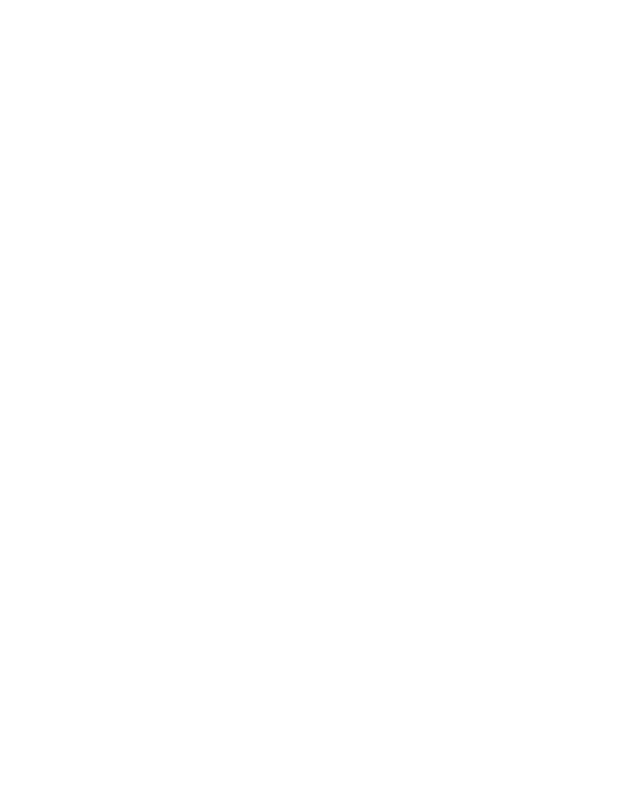
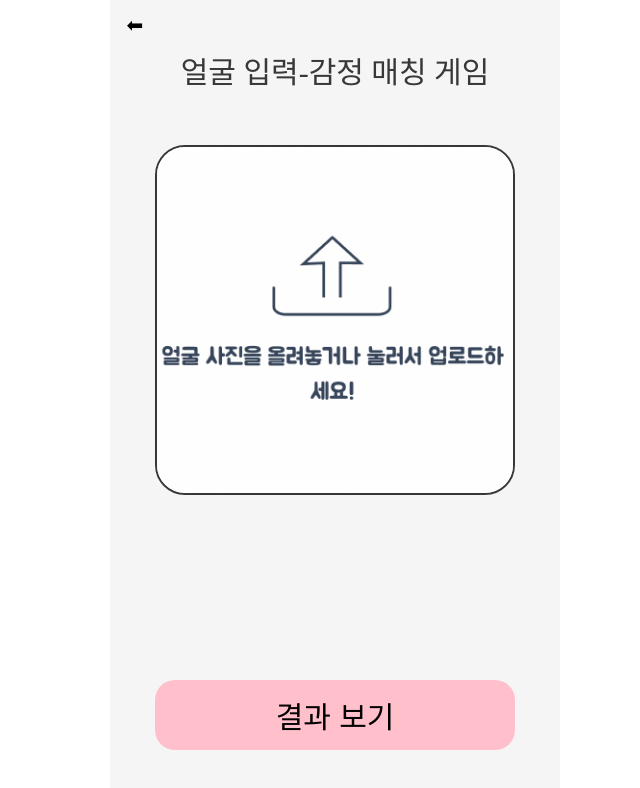
Before and after one commit to active-minds-hongik/active-minds-client, a React (Create React App) app: page /myface-game in a window 1280 px wide. Shown: the top 788 px of the page, without its empty margins (305-945 px from the left). Built offline with nearby package versions, Linux system fonts and the light colour scheme.

Commit message:
feat: 사진 업로드 게임 페이지 퍼블리싱, 기능 추가

```diff
--- a/src/Router.tsx
+++ b/src/Router.tsx
@@ -4,7 +4,8 @@
 import FaceGamePage from './pages/FaceGamePage';
 import TextGamePage from './pages/TextGamePage';
 import MyFaceGamePage from './pages/MyFaceGamePage';
-import ResultPage from './pages/ResultPage';
+import Result1Page from './pages/Result1Page';
+import Result2Page from './pages/Result2Page';
 import WrongQuestionsPage from './pages/WrongQuestionsPage';
 
 const Router = () => {
@@ -14,7 +15,8 @@
       <Route path="/face-game" element={<FaceGamePage />} />
       <Route path="/text-game" element={<TextGamePage />} />
       <Route path="/myface-game" element={<MyFaceGamePage />} />
-      <Route path="/result" element={<ResultPage />} />
+      <Route path="/result1" element={<Result1Page />} />
+      <Route path="/result2" element={<Result2Page />} />
       <Route path="/wrongs" element={<WrongQuestionsPage />} />
     </Routes>
   );
--- /dev/null
+++ b/src/interfaces/images.d.ts
@@ -0,0 +1,3 @@
+declare module '*.png';
+declare module '*.jpg';
+declare module '*.jpeg';
--- a/src/pages/FaceGamePage.tsx
+++ b/src/pages/FaceGamePage.tsx
@@ -36,6 +36,7 @@
   return (
     <FaceGameContainer>
       <BackBtn onClick={() => navigate(-1)}>⬅</BackBtn>
+      <GameName>표정-감정 매칭 게임</GameName>
       <Timer />
       <Current>
         {currentQuestion + 1} / {questions.length}
@@ -79,6 +80,11 @@
     color: red;
   }
 `;
+
+const GameName = styled.div`
+  font-size: 30px;
+`;
+
 const Current = styled.div`
   font-size: 30px;
 `;
--- a/src/pages/MyFaceGamePage.tsx
+++ b/src/pages/MyFaceGamePage.tsx
@@ -1,11 +1,98 @@
-import React from 'react';
+import React, { useState } from 'react';
+import styled from 'styled-components';
+import { useNavigate } from 'react-router-dom';
+import fileupload from '../img/fileupload.png';
 
 const MyFaceGamePage = () => {
+  const fileInput = React.useRef(null);
+  const [imageSrc, setImageSrc] = useState(null);
+  const navigate = useNavigate();
+  const handleInputBtn = (e: React.MouseEvent<HTMLElement>) => {
+    fileInput.current.click();
+  };
+  const handleChange = (e: any) => {
+    const file = e.target.files[0];
+    const reader = new FileReader();
+    reader.readAsDataURL(file);
+
+    return new Promise<void>((resolve) => {
+      reader.onload = () => {
+        setImageSrc(reader.result || null); // 파일의 컨텐츠
+        resolve();
+      };
+    });
+  };
+
+  const handleResultBtn = () => {
+    //api 연결
+    if (imageSrc) navigate('/result2'); // 사진 입력, 전송되었을 때만
+    else alert('사진을 첨부하세요.');
+  };
+
   return (
-    <div>
-
-    </div>
+    <MyFaceGameContainer>
+      <BackBtn onClick={() => navigate(-1)}>⬅</BackBtn>
+      <GameName>얼굴 입력-감정 매칭 게임</GameName>
+      {imageSrc ? (
+        <Img src={imageSrc} alt="uploadImg" onClick={handleInputBtn} />
+      ) : (
+        <Img src={fileupload} alt="uploadImg" onClick={handleInputBtn} />
+      )}
+      <ResultBtn onClick={handleResultBtn}>결과 보기</ResultBtn>
+      <input
+        type="file"
+        accept="image/*"
+        ref={fileInput}
+        onChange={handleChange}
+        style={{ display: 'none' }}
+      />
+    </MyFaceGameContainer>
   );
 };
 
+const MyFaceGameContainer = styled.div`
+  width: 450px;
+  height: 100vh;
+  background-color: whitesmoke;
+  display: flex;
+  flex-direction: column;
+  align-items: center;
+  position: relative;
+`;
+
+const BackBtn = styled.button`
+  width: 50px;
+  height: 50px;
+  font-size: 20px;
+  margin-right: auto;
+  background-color: transparent;
+  color: black;
+  &:hover {
+    color: red;
+  }
+`;
+
+const GameName = styled.div`
+  font-size: 30px;
+`;
+
+const ResultBtn = styled.button`
+  width: 80%;
+  height: 70px;
+  background-color: pink;
+  border-radius: 20px;
+  font-size: 30px;
+  position: absolute;
+  bottom: 50px;
+`;
+
+const Img = styled.img`
+  width: 80%;
+  height: 350px;
+  border-radius: 30px;
+  margin-top: 50px;
+  object-fit: cover;
+  border: 2px solid;
+`;
+
 export default MyFaceGamePage;
--- a/src/pages/ResultPage.tsx
+++ b/src/pages/Result1Page.tsx
@@ -5,7 +5,7 @@
 import { useRecoilState } from 'recoil';
 import { scoreState } from '../states';
 
-const ResultPage = () => {
+const Result1Page = () => {
   const [currentScore, setCurrentScore] = useRecoilState(scoreState);
   const navigate = useNavigate();
 
@@ -18,7 +18,6 @@
         <WrongQuestionsBtn onClick={() => navigate('/wrongs')}>
           틀린 문제 모아보기
         </WrongQuestionsBtn>
-        {/* 해당 게임 이름으로 이동 */}
         <GoHomeBtn onClick={() => navigate('/')}>홈으로 돌아가기</GoHomeBtn>
       </BtnContainer>
     </Container>
@@ -58,4 +57,4 @@
 `;
 const WrongQuestionsBtn = styled(GoHomeBtn)``;
 
-export default ResultPage;
+export default Result1Page;
--- /dev/null
+++ b/src/pages/Result2Page.tsx
@@ -0,0 +1,54 @@
+import React from 'react';
+import styled from 'styled-components';
+import { useNavigate } from 'react-router-dom';
+import Header from '../components/layout/Header';
+import { useRecoilState } from 'recoil';
+
+const Result2Page = () => {
+  const navigate = useNavigate();
+
+  return (
+    <Container>
+      <Header />
+      <GameName>감정 매칭 게임 결과</GameName>
+      <Answer>내가 예측한 표정 정확도: 80%</Answer>
+      <BtnContainer>
+        <GoHomeBtn onClick={() => navigate('/')}>홈으로 돌아가기</GoHomeBtn>
+      </BtnContainer>
+    </Container>
+  );
+};
+
+const Container = styled.div`
+  width: 450px;
+  height: 100vh;
+  background-color: whitesmoke;
+  display: flex;
+  flex-direction: column;
+  align-items: center;
+`;
+
+const GameName = styled.div`
+  font-size: 40px;
+  margin-top: 30px;
+`;
+const Answer = styled.div`
+  font-size: 30px;
+  margin-top: 10px;
+`;
+const GoHomeBtn = styled.button`
+  width: 260px;
+  height: 50px;
+  margin: 10px;
+  border-radius: 5px;
+  font-size: 16px;
+  background-color: pink;
+`;
+
+const BtnContainer = styled.div`
+  display: flex;
+  flex-direction: column;
+  margin-top: 30px;
+`;
+
+export default Result2Page;
--- a/tsconfig.json
+++ b/tsconfig.json
@@ -7,6 +7,7 @@
     "esModuleInterop": true,
     "allowSyntheticDefaultImports": true,
     "strict": true,
+    "strictNullChecks": false,
     "forceConsistentCasingInFileNames": true,
     "noFallthroughCasesInSwitch": true,
     "module": "esnext",
```
Also changed, not shown: src/img/fileupload.png (added).
